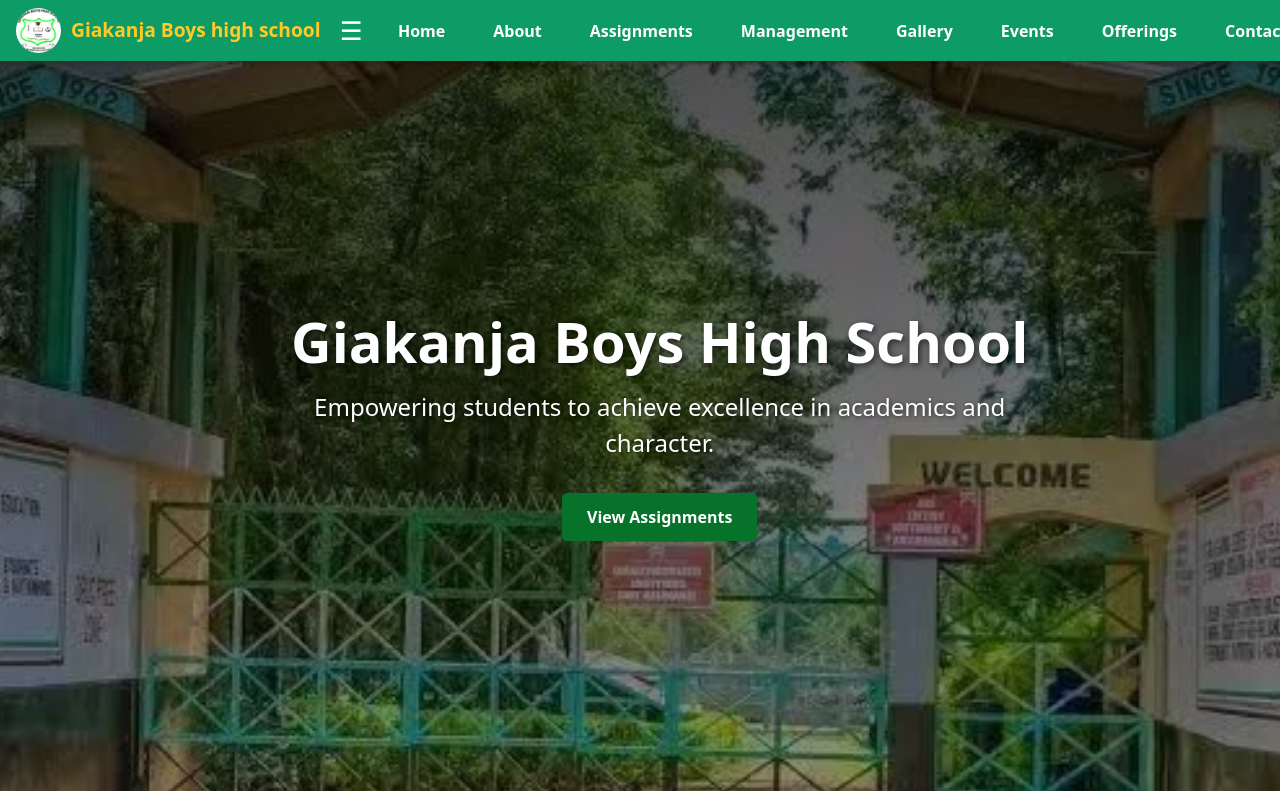
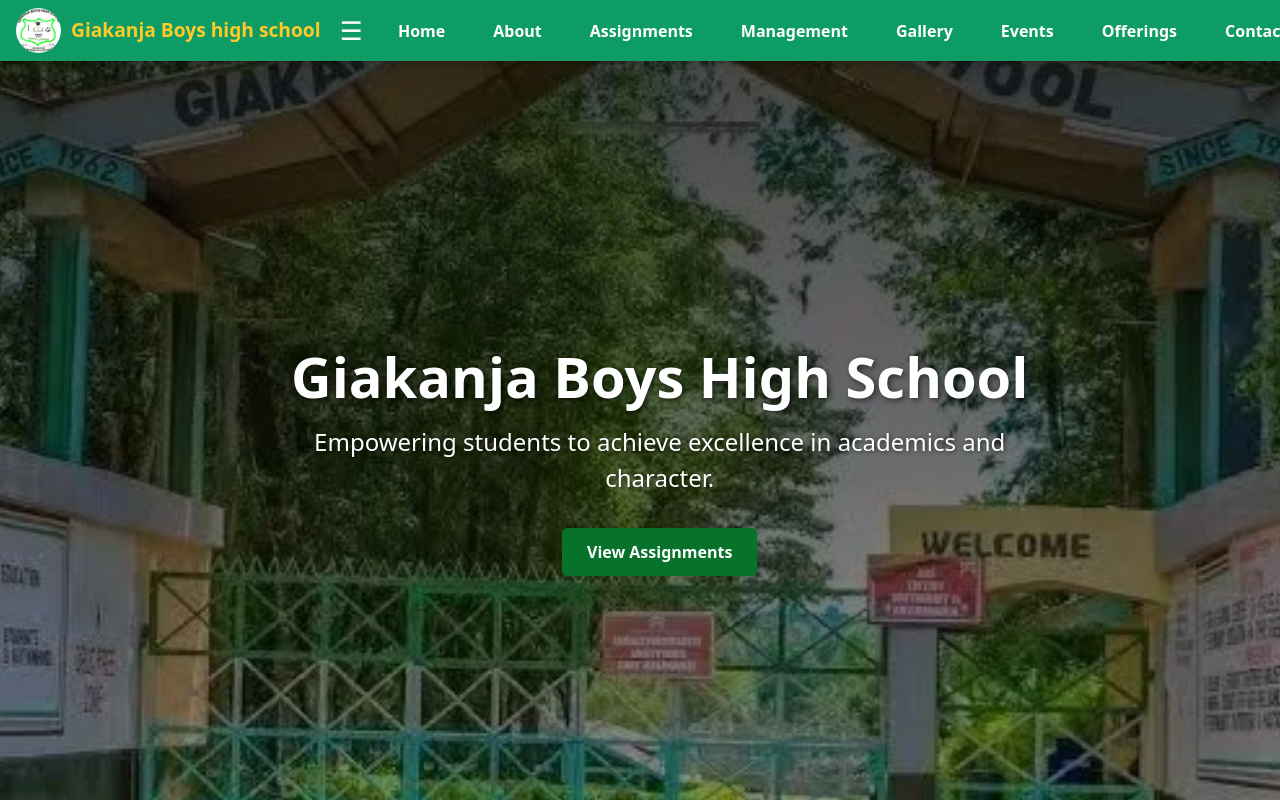
Before and after one commit to fredmallin/giakanja-boys-website, a React (Vite) app: page / in a window 1280 px wide. Shown: the top 800 px of the page. Built offline with nearby package versions, Linux system fonts and the light colour scheme.

Commit message:
initialize my project

```diff
--- a/src/App.css
+++ b/src/App.css
@@ -1629,9 +1629,6 @@
     font-size: 0.9rem;
   }
 }
-section {
-  background: #ffffff;
-}
 /* ===== LAYOUT FIX ===== */
 html, body {
   margin: 0;
--- a/src/components/Hero.jsx
+++ b/src/components/Hero.jsx
@@ -2,7 +2,7 @@
 import { Link } from "react-router-dom";
 import "../App.css";
 
-function Hero({ images, title, subtitle, height = "100vh", buttonText, buttonLink }) {
+function Hero({ images, title, subtitle, height = "100svh", buttonText, buttonLink }) {
   const [current, setCurrent] = useState(0);
 
   useEffect(() => {
@@ -18,8 +18,6 @@
       style={{
         backgroundImage: `url(${images[current]})`,
         height: height,
-        marginTop: "-70px",
-        paddingTop: "70px",
       }}
     >
       <div className="hero-overlay">
--- a/src/pages/Home.jsx
+++ b/src/pages/Home.jsx
@@ -21,7 +21,7 @@
         subtitle="Empowering students to achieve excellence in academics and character."
         buttonText="View Assignments"
         buttonLink="/assignments"
-        height="100vh"
+        height="100svh"
 
       />
 
```
